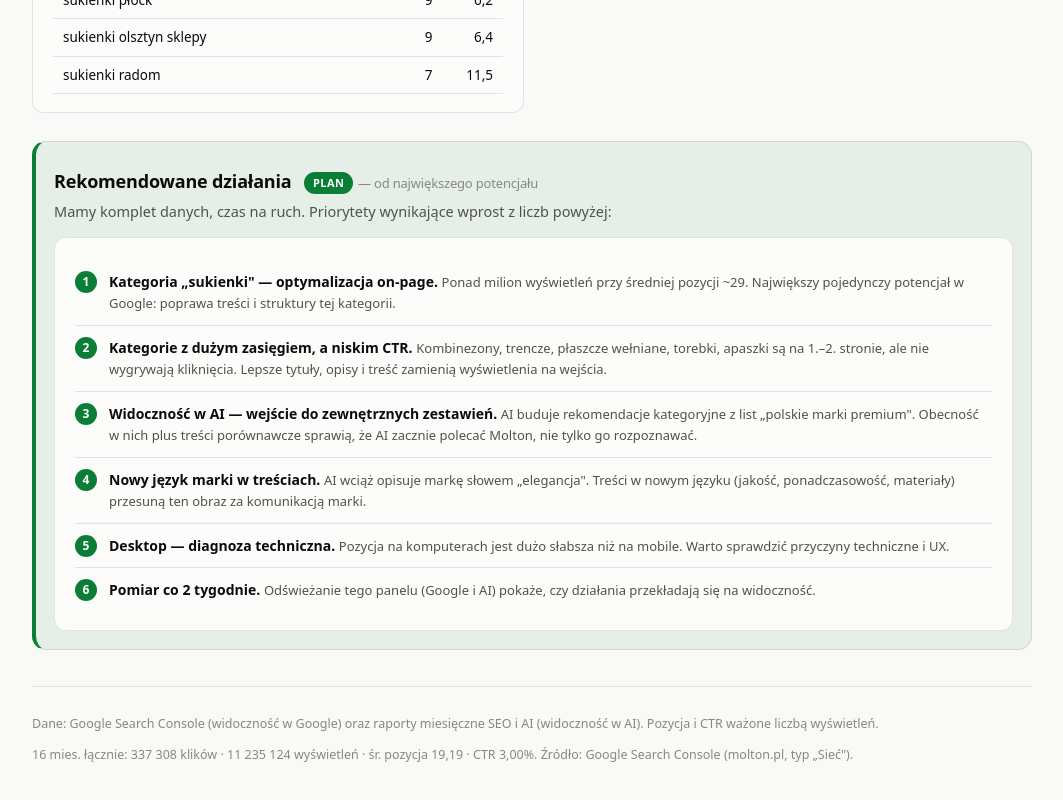
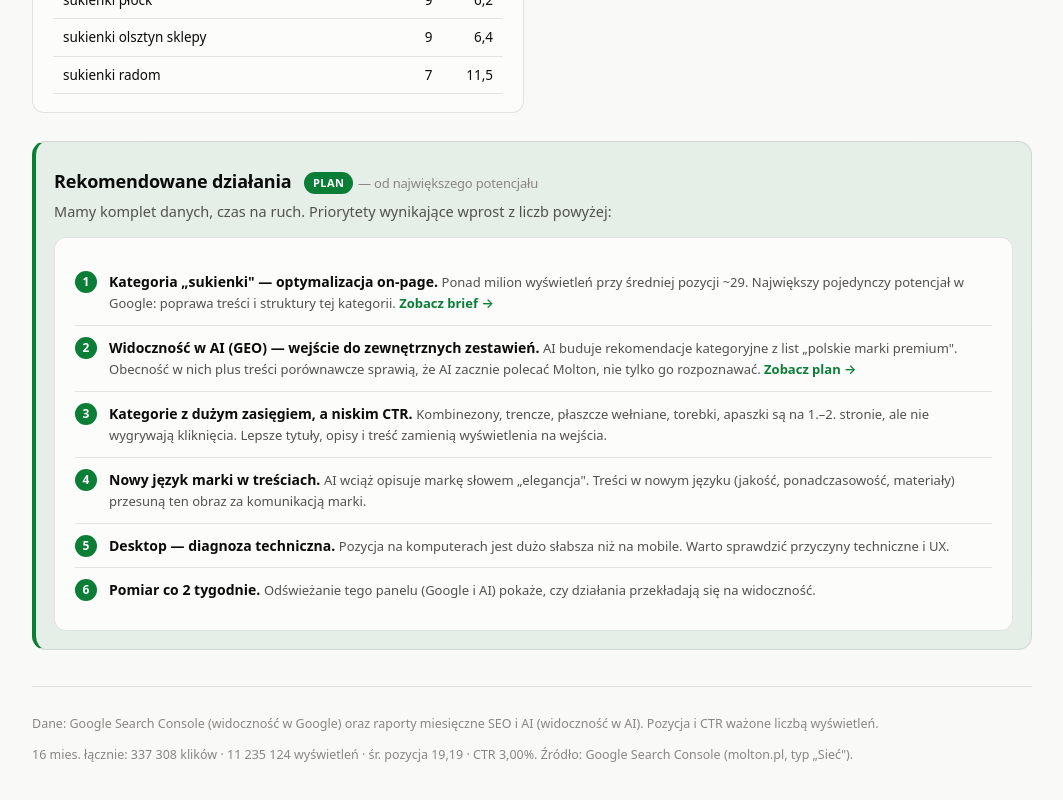
Before and after one commit to olseja/molton, a plain HTML site: page index.html in a window 1280 px wide. Shown: the part 3993-4793 px from the top of the page, without its empty margins (108-1171 px from the left). Drawn offline with Linux system fonts and the light colour scheme.

Commit message:
Add files via upload

```diff
--- a/index.html
+++ b/index.html
@@ -80,6 +80,7 @@ tr.hot{background:var(--hot-bg)}
 .act-list li::before{counter-increment:a;content:counter(a);position:absolute;left:0;top:11px;width:22px;height:22px;border-radius:50%;background:var(--act);color:#fff;font-size:12px;font-weight:700;display:flex;align-items:center;justify-content:center}
 .act-list b{color:var(--ink)}
 .act-list .why{color:var(--ink2);font-size:13px}
+.act-list a{color:var(--act);font-weight:600;text-decoration:none;white-space:nowrap}
 .cols{display:grid;grid-template-columns:1fr 1fr;gap:16px}
 @media(max-width:720px){.cols{grid-template-columns:1fr}}
 .foot{margin-top:36px;font-size:12.5px;color:var(--muted);border-top:1px solid var(--border);padding-top:16px}
@@ -198,9 +199,9 @@ tr.hot{background:var(--hot-bg)}
 <p class="lead">Mamy komplet danych, czas na ruch. Priorytety wynikające wprost z liczb powyżej:</p>
 <div class="card">
 <ol class="act-list">
-<li><b>Kategoria „sukienki" — optymalizacja on-page.</b> <span class="why">Ponad milion wyświetleń przy średniej pozycji ~29. Największy pojedynczy potencjał w Google: poprawa treści i struktury tej kategorii.</span></li>
+<li><b>Kategoria „sukienki" — optymalizacja on-page.</b> <span class="why">Ponad milion wyświetleń przy średniej pozycji ~29. Największy pojedynczy potencjał w Google: poprawa treści i struktury tej kategorii. <a href="https://olseja.github.io/molton/brief-sukienki.html" target="_blank" rel="noopener">Zobacz brief →</a></span></li>
+<li><b>Widoczność w AI (GEO) — wejście do zewnętrznych zestawień.</b> <span class="why">AI buduje rekomendacje kategoryjne z list „polskie marki premium". Obecność w nich plus treści porównawcze sprawią, że AI zacznie polecać Molton, nie tylko go rozpoznawać. <a href="https://olseja.github.io/molton/widocznosc-ai.html" target="_blank" rel="noopener">Zobacz plan →</a></span></li>
 <li><b>Kategorie z dużym zasięgiem, a niskim CTR.</b> <span class="why">Kombinezony, trencze, płaszcze wełniane, torebki, apaszki są na 1.–2. stronie, ale nie wygrywają kliknięcia. Lepsze tytuły, opisy i treść zamienią wyświetlenia na wejścia.</span></li>
-<li><b>Widoczność w AI — wejście do zewnętrznych zestawień.</b> <span class="why">AI buduje rekomendacje kategoryjne z list „polskie marki premium". Obecność w nich plus treści porównawcze sprawią, że AI zacznie polecać Molton, nie tylko go rozpoznawać.</span></li>
 <li><b>Nowy język marki w treściach.</b> <span class="why">AI wciąż opisuje markę słowem „elegancja". Treści w nowym języku (jakość, ponadczasowość, materiały) przesuną ten obraz za komunikacją marki.</span></li>
 <li><b>Desktop — diagnoza techniczna.</b> <span class="why">Pozycja na komputerach jest dużo słabsza niż na mobile. Warto sprawdzić przyczyny techniczne i UX.</span></li>
 <li><b>Pomiar co 2 tygodnie.</b> <span class="why">Odświeżanie tego panelu (Google i AI) pokaże, czy działania przekładają się na widoczność.</span></li>
```
